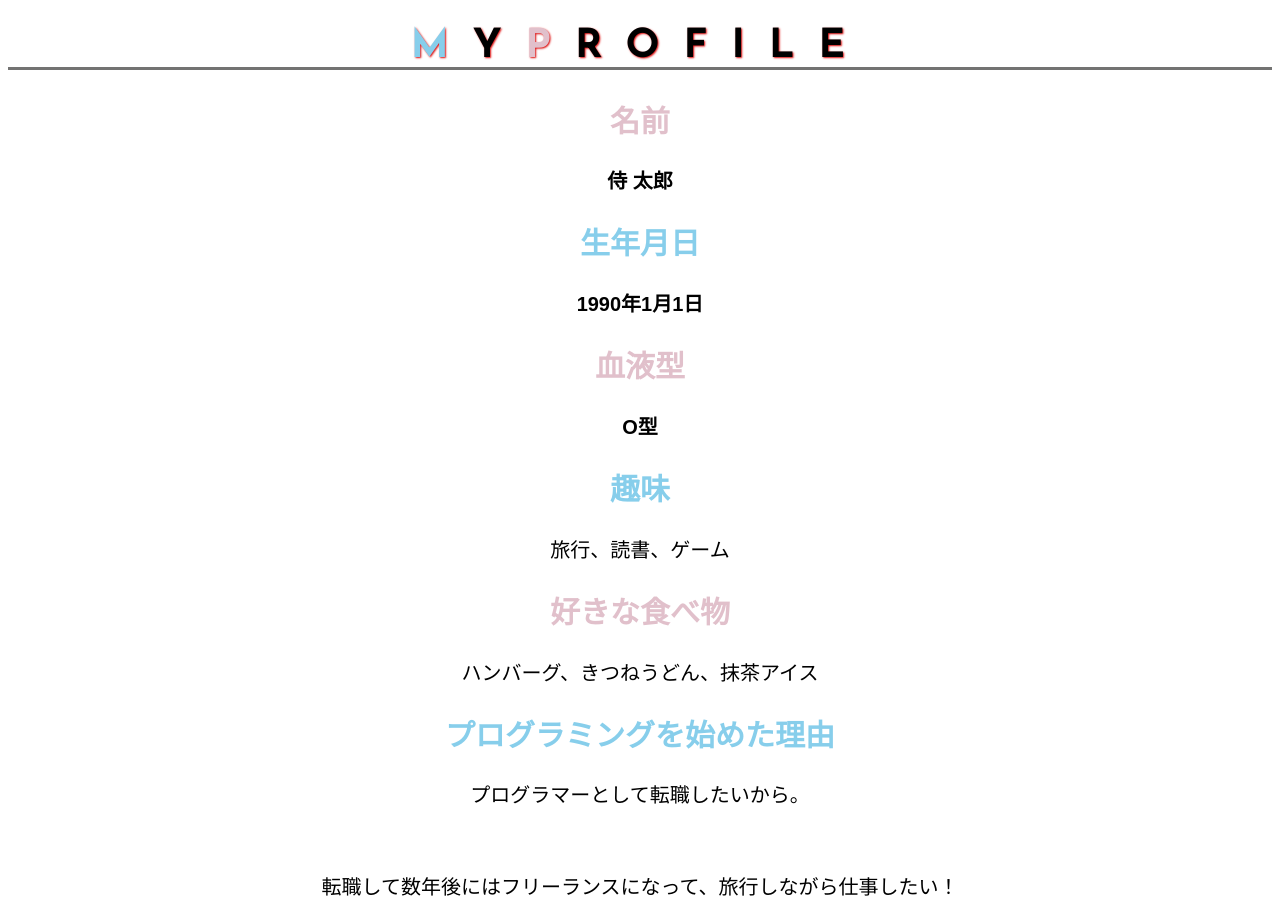
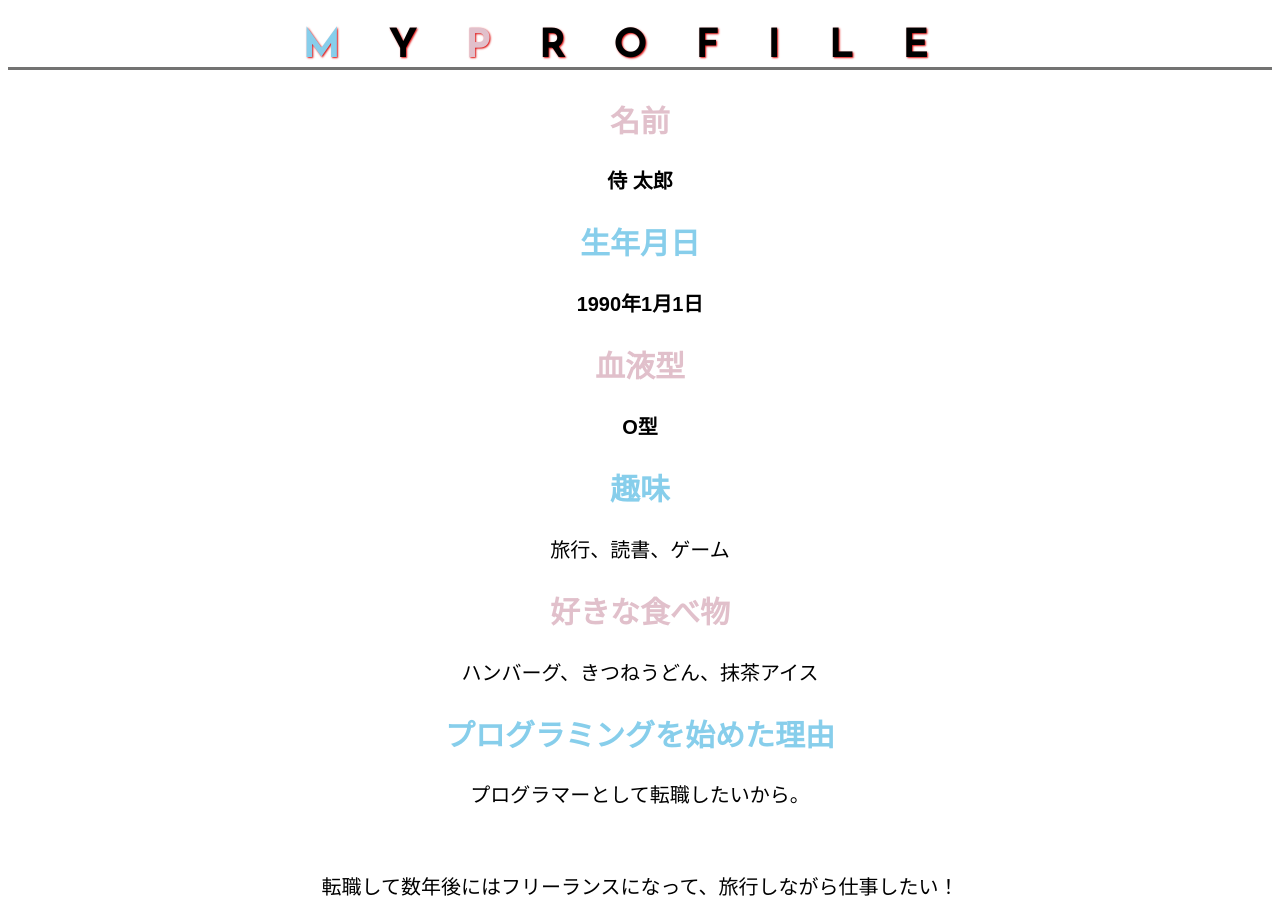
Before and after one commit to hiroki0618/html-css-basic-kadai, a plain HTML site: page kadai_014/kadai_014.html in a window 1280 px wide. Drawn offline with Linux system fonts and the light colour scheme.

Commit message:
Add files via upload

```diff
--- a/kadai_014/style.css
+++ b/kadai_014/style.css
@@ -10,9 +10,8 @@ h1{
   font-family: "Josefin Sans", sans-serif;
   font-optical-sizing: auto;
   font-size: 2rem;
-  font-weight: <weight>;
   font-style: normal;
-  letter-spacing: 1.2rem
+  letter-spacing: 1.2em
 
 }
 .sky-blue{
```
